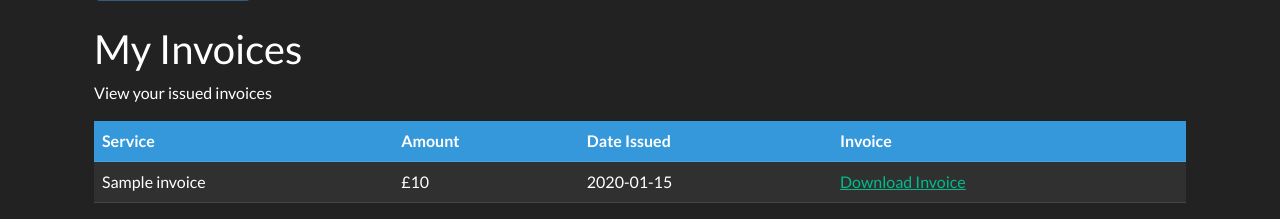
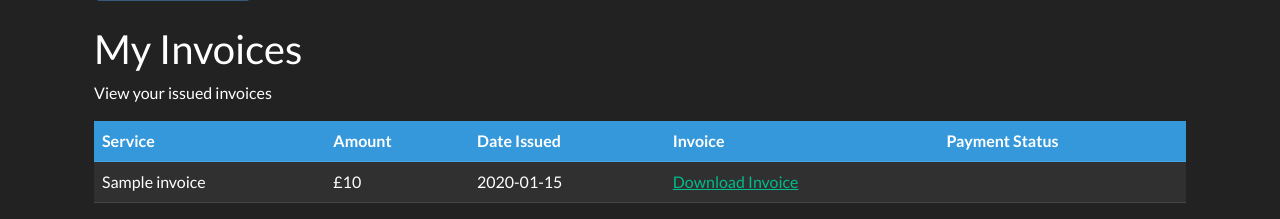
Before and after one commit to adam-selman/DaESD-Assignment-2, a Django app: template DESD_2024/SmartCare/SCS/templates/patient_dashboard.html in a window 1280 px wide. Shown: the part 659-878 px from the top of the page. Run offline with Django 5.2, Linux system fonts and the light colour scheme; the template is opened without the code that fills it: most values are stand-ins (such as "Sample title", 1, 10 or a date in 2020); some libraries are stand-ins or nearby versions.

Commit message:
Adding check for payment status

```diff
--- a/DESD_2024/SmartCare/SCS/templates/patient_dashboard.html
+++ b/DESD_2024/SmartCare/SCS/templates/patient_dashboard.html
@@ -63,6 +63,7 @@
               <th>Amount</th>
               <th>Date Issued</th>
               <th>Invoice</th>
+              <th>Payment Status</th>
             </tr>
           </thead>
           <tbody>
@@ -73,6 +74,12 @@
                 <td>{{issue_date}}</td>
                 <td>
                   <a href="generate_invoice?invoiceID={{invoice_id}}">Download Invoice</a></td>
+                <td>{% if status == 1 %}
+                        Paid
+                    {% elif status == 0 %}
+                        Awaiting Payment
+                    {% endif %}
+                </td>
               </tr>
             {% endfor %}
 
```
